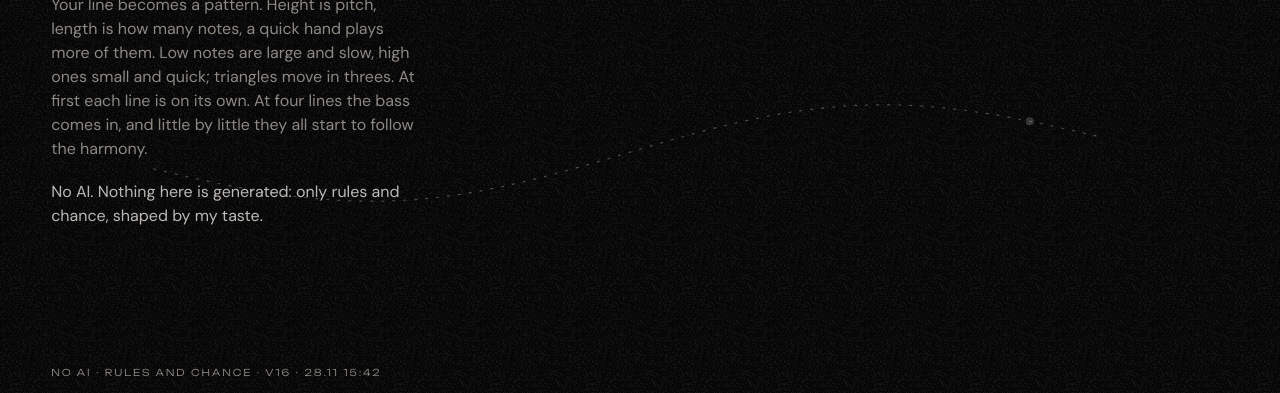
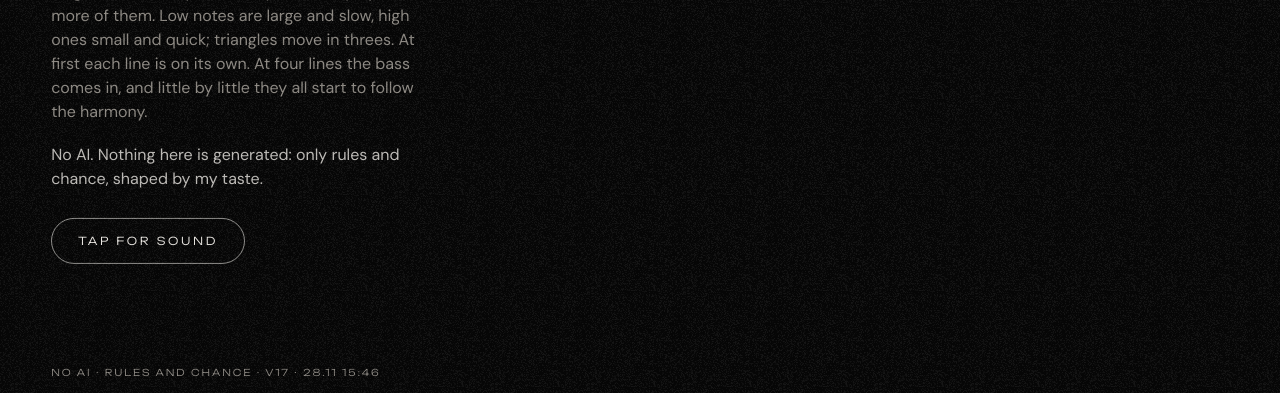
Before and after one commit to francescocoia365-sys/francescocoiamusic, a plain HTML site: page cells/index.html in a window 1280 px wide. Shown: the part 407-800 px from the top of the page. Drawn offline with Linux system fonts and the light colour scheme.

Commit message:
Cells: tap for sound first, piano touch back to v14 (v17)
Co-Authored-By: Claude Fable 5.2 <noreply@anthropic.com>
Claude-Session: https://claude.ai/code/session_016ejhHHtzx1tuJYn1oTBXUo

```diff
--- a/cells/index.html
+++ b/cells/index.html
@@ -28,6 +28,8 @@ canvas{position:fixed;inset:0;width:100%;height:100%;display:block;touch-action:
 .intro h1{font:200 clamp(34px,7.4vw,96px)/.98 var(--disp);letter-spacing:-.02em;text-transform:uppercase}
 .intro small{display:block;margin-bottom:clamp(12px,2vh,20px);font:300 10.5px var(--disp);letter-spacing:.24em;text-transform:uppercase;color:var(--mute)}
 .intro p.no{color:var(--ink);opacity:.8}
+#start{pointer-events:auto;margin-top:clamp(22px,3.4vh,34px);padding:15px 26px;border:1px solid rgba(236,233,228,.6);border-radius:999px;background:none;color:var(--ink);font:300 11px var(--disp);letter-spacing:.24em;text-transform:uppercase;cursor:pointer}
+#start.gone{display:none}
 .intro p{margin-top:clamp(16px,2.4vh,26px);max-width:34ch;font-size:clamp(14px,1.25vw,17px);line-height:1.5;color:var(--mute)}
 @media (max-width:760px){.intro{top:calc(env(safe-area-inset-top) + 92px);transform:none}.intro p:not(.no){display:none}.intro p.no{margin-top:14px;font-size:14px}}
 .foot{position:fixed;z-index:10;left:var(--padX);right:var(--padX);bottom:max(14px,env(safe-area-inset-bottom));pointer-events:none}
@@ -45,8 +47,8 @@ canvas{position:fixed;inset:0;width:100%;height:100%;display:block;touch-action:
 <body>
 <canvas id="cv" aria-label="Drawing surface: each line you draw becomes a musical pattern"></canvas>
 <header class="top"><a href="../">Francesco Coia</a><div class="acts"><button type="button" id="undo" hidden>Undo</button><button type="button" id="clear" hidden>Clear</button></div></header>
-<div class="intro" id="intro"><small>Compose with me</small><h1>Draw<br>a line</h1><p>Your line becomes a pattern. Height is pitch, length is how many notes, a quick hand plays more of them. Low notes are large and slow, high ones small and quick; triangles move in threes. At first each line is on its own. At four lines the bass comes in, and little by little they all start to follow the harmony.</p><p class="no">No AI. Nothing here is generated: only rules and chance, shaped by my taste.</p></div>
-<footer class="foot"><p class="guide" id="guide"></p><div class="row"><span><span id="noai">No AI · rules and chance</span> · <span id="ver">v16 · 28.11 15:42</span></span><b><span id="count"></span></b><span id="prog" hidden></span><span id="chord" hidden></span></div><div class="line"><i id="bar"></i></div></footer>
+<div class="intro" id="intro"><small>Compose with me</small><h1>Draw<br>a line</h1><p>Your line becomes a pattern. Height is pitch, length is how many notes, a quick hand plays more of them. Low notes are large and slow, high ones small and quick; triangles move in threes. At first each line is on its own. At four lines the bass comes in, and little by little they all start to follow the harmony.</p><p class="no">No AI. Nothing here is generated: only rules and chance, shaped by my taste.</p><button type="button" id="start">Tap for sound</button></div>
+<footer class="foot"><p class="guide" id="guide"></p><div class="row"><span><span id="noai">No AI · rules and chance</span> · <span id="ver">v17 · 28.11 15:46</span></span><b><span id="count"></span></b><span id="prog" hidden></span><span id="chord" hidden></span></div><div class="line"><i id="bar"></i></div></footer>
 <script>
 /* Cells: the rules of the CELLULE engine in residuo (Generative.h), drawn by hand.
    A line = a cell: a short figure of scale degrees from an anchor note, with its own length and step. */
@@ -204,7 +206,7 @@ function unlock(){                                           // iPhone: sound on
   if(!unlocked){unlocked=true;try{const el=document.createElement('audio');el.setAttribute('playsinline','');el.loop=true;el.volume=.001;
     {const n=8000,b=new Uint8Array(44+n),v=new DataView(b.buffer),w=(o,t)=>{for(let i=0;i<t.length;i++)b[o+i]=t.charCodeAt(i)};w(0,'RIFF');v.setUint32(4,36+n,true);w(8,'WAVEfmt ');v.setUint32(16,16,true);v.setUint16(20,1,true);v.setUint16(22,1,true);v.setUint32(24,8000,true);v.setUint32(28,8000,true);v.setUint16(32,1,true);v.setUint16(34,8,true);w(36,'data');v.setUint32(40,n,true);b.fill(128,44);el.src=URL.createObjectURL(new Blob([b],{type:'audio/wav'}))}const p=el.play();if(p&&p.catch)p.catch(()=>{unlocked=false})}catch(_){unlocked=false}}
   if(ac){if(ac.state!=='running')ac.resume();try{const b=ac.createBuffer(1,1,ac.sampleRate),src=ac.createBufferSource();src.buffer=b;src.connect(ac.destination);src.start(0)}catch(_){}}}
-for(const ev of ['touchend','pointerup','click','keydown'])addEventListener(ev,()=>{audio();unlock()},{passive:true});
+for(const ev of ['touchend','pointerup','click','keydown'])addEventListener(ev,()=>{if(ready){audio();unlock()}},{passive:true});
 function audio(){
   if(ac){if(ac.state!=='running')ac.resume();return}
   const AC=window.AudioContext||window.webkitAudioContext;if(!AC)return;
@@ -234,7 +236,7 @@ function voice(note,when,gainv,opt={}){                      // one piano note;
   node.connect(out);if(opt.send!==0){const sd=ac.createGain();sd.gain.value=opt.send===undefined?1:opt.send;node.connect(sd).connect(wet)}
   if(k!==null)src.start(when,opt.offset||0);else src.start(when);src.stop(when+atk+hold+rel+.1);
 }
-const pluck=(note,when,vel,dur,pan,dark=0)=>voice(note,when,PLUCK*1.2*vel,{attack:.05,offset:.04,hold:Math.max(.7,dur*1.8),release:3.2,lp:(380+700*vel)*(1-.4*dark),soft:true,pan});   // the patterns: no hammer, a closed, felted tone
+const pluck=(note,when,vel,dur,pan,dark=0)=>voice(note,when,PLUCK*vel,{attack:.014,hold:Math.max(.6,dur*1.7),release:3,lp:(650+1700*vel)*(1-.4*dark),pan});   // the touch of v14, darker once the keys are there
 function bass(ch,when,dur,lv){                               // a sub: a pure tone an octave under the lines, with a breath of its octave so small speakers hint at it
   const n=24+ch.bass+(ch.bass<4?12:0);                       // E1 .. Eb2, 41 to 78 Hz
   for(const [note,g0,type] of [[n,.075,'sine'],[n+12,.02,'sine']]){
@@ -326,8 +328,12 @@ addEventListener('keydown',e=>{const i='asdfghj'.indexOf(e.key.toLowerCase());if
 let cur=null,bgT=0,nowF=0;const intro=document.getElementById('intro'),undoB=document.getElementById('undo'),clearB=document.getElementById('clear'),countEl=document.getElementById('count'),progEl=document.getElementById('prog'),chordEl=document.getElementById('chord'),barEl=document.getElementById('bar');
 const noaiEl=document.getElementById('noai');setInterval(()=>{const t=started&&ac&&ac.state!=='running'?'Tap once for sound':'No AI · rules and chance';if(noaiEl.textContent!==t)noaiEl.textContent=t},400);
 function ui(){const n=cells.filter(c=>!c.dying).length;undoB.hidden=clearB.hidden=n===0;countEl.textContent=n?`${n}/${MAXCELLS}`:''}
-cv.addEventListener('pointerdown',e=>{const ki=keyAt(e.clientX,e.clientY);if(ki>=0){playKey(ki);return}cv.setPointerCapture(e.pointerId);cur=[{x:e.clientX,y:e.clientY,t:performance.now()}]});
+let ready=false;const startB=document.getElementById('start');
+function begin(){if(ready)return;audio();unlock();ready=true;startB.classList.add('gone');if(ac)voice(72,ac.currentTime+.05,.5,{attack:.02,hold:.8,release:2.4,lp:2200});try{window.umami&&umami.track('Sound on')}catch(_){}}
+startB.addEventListener('click',begin);
+cv.addEventListener('pointerdown',e=>{if(!ready)return;const ki=keyAt(e.clientX,e.clientY);if(ki>=0){playKey(ki);return}cv.setPointerCapture(e.pointerId);cur=[{x:e.clientX,y:e.clientY,t:performance.now()}]});
 cv.addEventListener('pointermove',e=>{if(!cur)return;const evs=e.getCoalescedEvents?e.getCoalescedEvents():[e];for(const m of evs.length?evs:[e]){const l=cur[cur.length-1];if(Math.hypot(m.clientX-l.x,m.clientY-l.y)>2.5)cur.push({x:m.clientX,y:m.clientY,t:performance.now()})}});
+cv.addEventListener('click',()=>{if(!ready)begin()});
 function end(){if(!cur)return;const pts=cur;cur=null;audio();unlock();
   let L=0;for(let i=1;i<pts.length;i++)L+=Math.hypot(pts[i].x-pts[i-1].x,pts[i].y-pts[i-1].y);
   if(L<26)return;                                                    // a tap is not a line
@@ -448,12 +454,12 @@ function frame(){
   g.globalCompositeOperation='source-over';
   {const st=guideStep(),reading=cells.some(c=>c.intro),gd=reading?['Your line, written down: each point becomes a note. Then it begins, slowly',null]:GUIDE[st];if(guideEl.textContent!==gd[0])guideEl.textContent=gd[0];
     // on a phone, before anything is drawn: a marked space, so it is clear where the finger goes
-    const ph0=phoneQ.matches&&drawn===0;zoneA+=((ph0&&!cur?1:0)-zoneA)*.08;let zgp=null;
+    const ph0=ready&&phoneQ.matches&&drawn===0;zoneA+=((ph0&&!cur?1:0)-zoneA)*.08;let zgp=null;
     if(phoneQ.matches&&zoneA>.02){const z=zone(),L=20;g.strokeStyle='#ece9e4';g.lineWidth=1.2;g.globalAlpha=.55*zoneA;g.beginPath();
       for(const [cx,cy,dx,dy] of [[z.x,z.y,1,1],[z.x+z.w,z.y,-1,1],[z.x,z.y+z.h,1,-1],[z.x+z.w,z.y+z.h,-1,-1]]){g.moveTo(cx+dx*L,cy);g.lineTo(cx,cy);g.lineTo(cx,cy+dy*L)}g.stroke();
       g.globalAlpha=.6*zoneA;g.fillStyle='#ece9e4';g.font='300 9.5px Unbounded,system-ui,sans-serif';g.textAlign='center';g.fillText('D R A W   H E R E   W I T H   Y O U R   F I N G E R',z.x+z.w/2,z.y+z.h-16);g.textAlign='start';
       if(ph0){zgp=[];for(let i=0;i<=40;i++){const t=i/40;zgp.push({x:z.x+z.w*(.1+.8*t),y:z.y+z.h*(.46-.1*t+.16*Math.sin(t*6.283))})}}}
-    if((zgp||gd[1])&&!cur){const gp=zgp||ghostPts(gd[1]),ph=(performance.now()/2600)%1;g.globalAlpha=.3;g.strokeStyle='#ece9e4';g.lineWidth=1.2;g.setLineDash([2,9]);path(gp);g.stroke();g.setLineDash([]);
+    if(ready&&(zgp||gd[1])&&!cur){const gp=zgp||ghostPts(gd[1]),ph=(performance.now()/2600)%1;g.globalAlpha=.3;g.strokeStyle='#ece9e4';g.lineWidth=1.2;g.setLineDash([2,9]);path(gp);g.stroke();g.setLineDash([]);
       const k=Math.min(gp.length-1,Math.floor(ph*gp.length)),p=gp[k];g.globalAlpha=.8*Math.sin(Math.PI*ph);g.fillStyle='#ece9e4';g.beginPath();g.arc(p.x,p.y,4,0,6.283);g.fill()}}
   // the keys
   {const want=started&&harmBar>=0&&barAt(now)-harmBar>=1.5&&cells.filter(c=>!c.dying).length>=BASS_AT-1?1:0;keysA+=(want-keysA)*.04;
```
